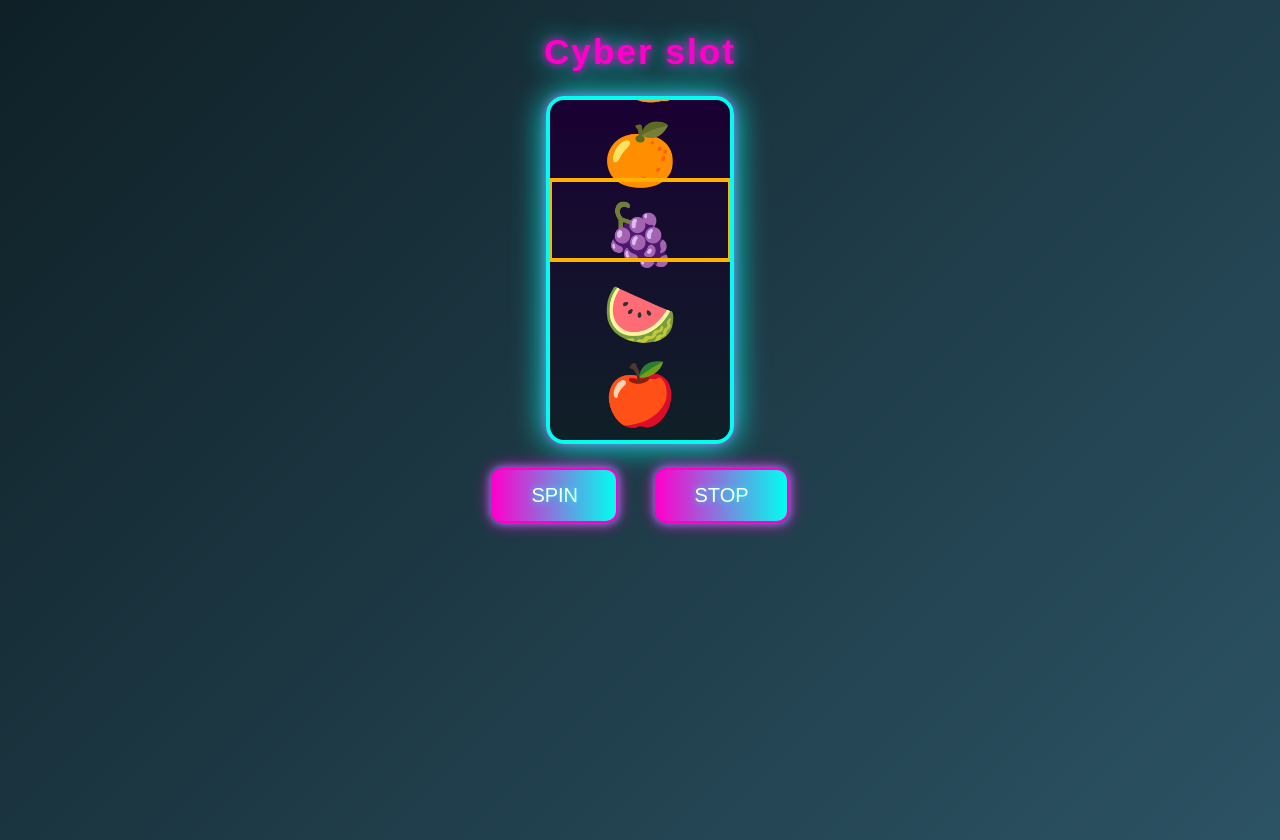
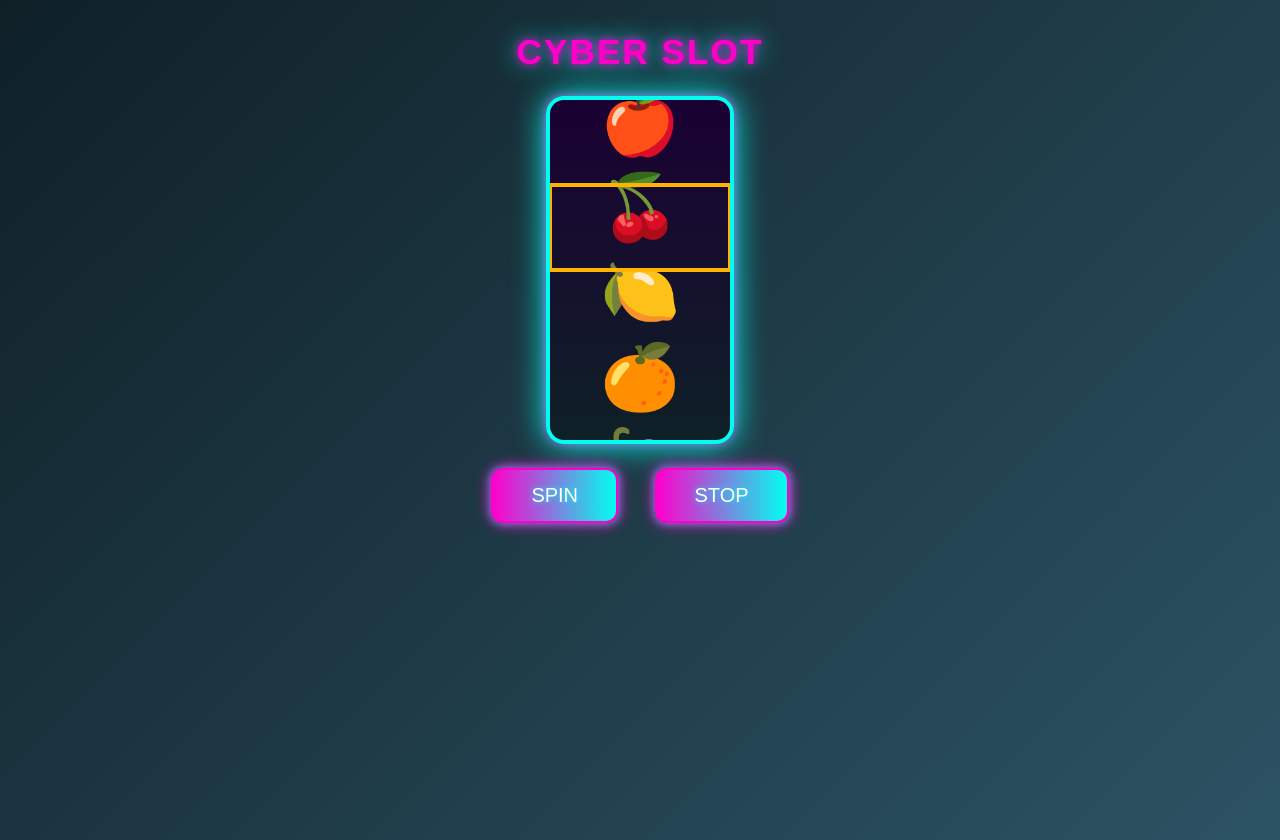
Before and after one commit to vkrysan/CyberSlot, a plain HTML site: page index.html in a window 1280 px wide. Both pictures are taken after a click on the button "SPIN". Drawn offline with Linux system fonts and the light colour scheme.

Commit message:
Добавлены favicon, рефакторинг под класс Reel, cyberpunk-стили

```diff
--- a/index.html
+++ b/index.html
@@ -2,11 +2,23 @@
 <html lang="ru">
   <head>
     <meta charset="UTF-8" />
-    <title>Cyber slot</title>
+    <title>CYBER SLOT</title>
     <link rel="stylesheet" href="style.css" />
+    <link
+      rel="icon"
+      type="image/png"
+      sizes="16x16"
+      href="assets/favicon-16.png"
+    />
+    <link
+      rel="icon"
+      type="image/png"
+      sizes="32x32"
+      href="assets/favicon-32.png"
+    />
   </head>
   <body>
-    <h1>Cyber slot</h1>
+    <h1>CYBER SLOT</h1>
     <canvas id="reel" width="120" height="320"></canvas>
     <div class="controls">
       <button id="spinBtn">SPIN</button>
--- a/reel.js
+++ b/reel.js
@@ -1,47 +1,206 @@
 document.addEventListener("DOMContentLoaded", () => {
-  const canvas = document.getElementById("reel");
-  const ctx = canvas.getContext("2d");
-  const spinBtn = document.getElementById("spinBtn");
-  const stopBtn = document.getElementById("stopBtn");
-  const resultDiv = document.getElementById("result");
+  const symbols = ["🍒", "🍋", "🍊", "🍇", "🍉", "🍎"];
+  const visibleCount = 4;
 
-  const symbols = ["🍒", "🍋", "🍊", "🍇", "🍉", "🍎"];
-  const symbolHeight = 80;
-  const visibleCount = 4;
-  const reelLength = symbols.length;
+  class Reel {
+    /**
+     * @param {HTMLCanvasElement} canvas - Canvas для отрисовки барабана
+     * @param {HTMLElement} resultDiv - Элемент для вывода результата
+     */
+    constructor(canvas, resultDiv) {
+      this.canvas = canvas;
+      this.ctx = canvas.getContext("2d");
+      this.resultDiv = resultDiv;
+      this.position = 0;
+      this.speed = 0;
+      this.spinning = false;
+      this.stopRequested = false;
+      this.deceleration = 0.15;
+      this.symbolHeight = 80;
+      this.targetSymbol = null;
+      this.scaleAnim = 1;
+      this.scaleDirection = 1;
+      this.scaleAnimating = false;
+      this.reelLength = symbols.length;
+      this.visibleCount = visibleCount;
+      this.spinAudio = new Audio("assets/spin.mp3");
+      this.stopAudio = new Audio("assets/stop.mp3");
+      this.spinAudio.loop = true;
+      this.resize();
+      window.addEventListener("resize", () => this.resize());
+      this.draw();
+    }
 
-  let position = 0; // текущая позиция барабана (в пикселях)
-  let speed = 0; // текущая скорость (пикс/кадр)
-  let spinning = false;
-  let animationFrame;
-  let stopRequested = false;
-  let deceleration = 0.15; // замедление
+    getSizes() {
+      let w = Math.min(window.innerWidth * 0.18, 180);
+      let h = Math.min(w * this.visibleCount, 340);
+      let symbolH = h / this.visibleCount;
+      return { w, h, symbolH };
+    }
 
-  // Звуки
-  let spinAudio = new Audio("assets/spin.mp3");
-  let stopAudio = new Audio("assets/stop.mp3");
-  spinAudio.loop = true;
+    resize() {
+      const { w, h, symbolH } = this.getSizes();
+      this.canvas.width = w;
+      this.canvas.height = h;
+      this.symbolHeight = symbolH;
+      this.draw();
+    }
 
-  // Адаптивные размеры
-  function getSizes() {
-    // Более компактные размеры
-    let w = Math.min(window.innerWidth * 0.18, 180);
-    let h = Math.min(w * visibleCount, 340);
-    let symbolH = h / visibleCount;
-    return { w, h, symbolH };
+    draw() {
+      const ctx = this.ctx;
+      ctx.clearRect(0, 0, this.canvas.width, this.canvas.height);
+      for (let i = -1; i < this.visibleCount + 1; i++) {
+        let symbolIndex =
+          Math.floor(this.position / this.symbolHeight + i) % this.reelLength;
+        if (symbolIndex < 0) symbolIndex += this.reelLength;
+        let y = i * this.symbolHeight - (this.position % this.symbolHeight);
+        ctx.save();
+        if (i === 1 && this.scaleAnimating) {
+          ctx.translate(this.canvas.width / 2, y + this.symbolHeight / 2);
+          ctx.scale(this.scaleAnim, this.scaleAnim);
+          ctx.shadowColor = "#ffd700";
+          ctx.shadowBlur = 30;
+          ctx.font = `${Math.round(this.symbolHeight * 0.75)}px serif`;
+          ctx.textAlign = "center";
+          ctx.textBaseline = "middle";
+          ctx.fillText(symbols[symbolIndex], 0, 0);
+          ctx.restore();
+          continue;
+        }
+        ctx.font = `${Math.round(this.symbolHeight * 0.75)}px serif`;
+        ctx.textAlign = "center";
+        ctx.textBaseline = "middle";
+        ctx.fillText(
+          symbols[symbolIndex],
+          this.canvas.width / 2,
+          y + this.symbolHeight / 2
+        );
+        ctx.restore();
+      }
+      ctx.strokeStyle = "#ffb300";
+      ctx.lineWidth = 4;
+      ctx.strokeRect(
+        0,
+        this.symbolHeight,
+        this.canvas.width,
+        this.symbolHeight
+      );
+    }
+
+    animate() {
+      this.position += this.speed;
+      if (this.position < 0)
+        this.position += this.reelLength * this.symbolHeight;
+      if (this.position >= this.reelLength * this.symbolHeight)
+        this.position -= this.reelLength * this.symbolHeight;
+      this.draw();
+      if (this.spinning) {
+        if (!this.stopRequested && this.speed < 24) {
+          this.speed += 0.7;
+          if (this.speed > 24) this.speed = 24;
+        }
+        if (this.stopRequested) {
+          if (this.targetSymbol) {
+            let centerIndex =
+              Math.floor(this.position / this.symbolHeight + 1) %
+              this.reelLength;
+            if (centerIndex < 0) centerIndex += this.reelLength;
+            let targetIndex = symbols.indexOf(this.targetSymbol);
+            let diff =
+              (targetIndex - centerIndex + this.reelLength) % this.reelLength;
+            let deltaPx =
+              diff * this.symbolHeight - (this.position % this.symbolHeight);
+            if (Math.abs(deltaPx) < 2 && this.speed < 2) {
+              this.speed = 0;
+              this.spinning = false;
+              this.showResult();
+              return;
+            }
+            if (this.speed > 2) {
+              this.speed -= this.deceleration;
+            } else {
+              this.speed = Math.max(0.7, this.speed - this.deceleration * 2);
+            }
+          } else {
+            if (this.speed > 2) {
+              this.speed -= this.deceleration;
+            } else {
+              let mod = this.position % this.symbolHeight;
+              if (mod < 2 || mod > this.symbolHeight - 2) {
+                this.speed = 0;
+                this.spinning = false;
+                this.showResult();
+                return;
+              }
+              this.speed = Math.max(0.7, this.speed - this.deceleration * 2);
+            }
+          }
+        }
+        requestAnimationFrame(() => this.animate());
+      }
+    }
+
+    animateScale() {
+      if (!this.scaleAnimating) return;
+      this.scaleAnim += 0.04 * this.scaleDirection;
+      if (this.scaleAnim > 1.18) this.scaleDirection = -1;
+      if (this.scaleAnim < 1.0) {
+        this.scaleAnim = 1.0;
+        this.scaleAnimating = false;
+        this.draw();
+        return;
+      }
+      this.draw();
+      requestAnimationFrame(() => this.animateScale());
+    }
+
+    showResult() {
+      this.position =
+        Math.round(this.position / this.symbolHeight) * this.symbolHeight;
+      let centerIndex =
+        Math.floor(this.position / this.symbolHeight + 1) % this.reelLength;
+      if (centerIndex < 0) centerIndex += this.reelLength;
+      this.draw();
+      this.spinAudio.pause();
+      this.spinAudio.currentTime = 0;
+      this.stopAudio.play();
+      this.scaleAnim = 1.0;
+      this.scaleDirection = 1;
+      this.scaleAnimating = true;
+      this.animateScale();
+      if (this.resultDiv) {
+        this.resultDiv.textContent = `Выпало: ${symbols[centerIndex]}`;
+        console.log(`Выпало: ${symbols[centerIndex]}`);
+      }
+    }
+
+    getResultSymbol() {
+      let centerIndex =
+        Math.floor(this.position / this.symbolHeight + 1) % this.reelLength;
+      if (centerIndex < 0) centerIndex += this.reelLength;
+      return symbols[centerIndex];
+    }
+
+    async spin() {
+      if (this.spinning) return;
+      this.spinning = true;
+      this.stopRequested = false;
+      this.speed = 2;
+      this.targetSymbol = null;
+      this.scaleAnimating = false;
+      if (this.resultDiv) this.resultDiv.textContent = "";
+      this.spinAudio.play();
+      this.animate();
+      const symbolFromServer = await fakeServerRequest();
+      this.targetSymbol = symbolFromServer;
+      this.stopRequested = true;
+    }
+
+    stop() {
+      if (this.spinning) this.stopRequested = true;
+    }
   }
 
-  function resizeCanvas() {
-    const { w, h, symbolH } = getSizes();
-    canvas.width = w;
-    canvas.height = h;
-    symbolHeight = symbolH;
-    drawReel();
-  }
-
-  window.addEventListener("resize", resizeCanvas);
-
-  // Имитация "сервера"
   function fakeServerRequest() {
     return new Promise((resolve) => {
       setTimeout(() => {
@@ -51,154 +210,13 @@ document.addEventListener("DOMContentLoaded", () => {
     });
   }
 
-  let targetSymbol = null;
-  let scaleAnim = 1;
-  let scaleDirection = 1;
-  let scaleAnimating = false;
+  const canvas = document.getElementById("reel");
+  const resultDiv = document.getElementById("result");
+  const spinBtn = document.getElementById("spinBtn");
+  const stopBtn = document.getElementById("stopBtn");
 
-  function drawReel() {
-    ctx.clearRect(0, 0, canvas.width, canvas.height);
-    for (let i = -1; i < visibleCount + 1; i++) {
-      let symbolIndex = Math.floor(position / symbolHeight + i) % reelLength;
-      if (symbolIndex < 0) symbolIndex += reelLength;
-      let y = i * symbolHeight - (position % symbolHeight);
-      ctx.save();
-      // scale и glow для центрального символа
-      if (i === 1 && scaleAnimating) {
-        ctx.translate(canvas.width / 2, y + symbolHeight / 2);
-        ctx.scale(scaleAnim, scaleAnim);
-        ctx.shadowColor = "#ffd700";
-        ctx.shadowBlur = 30;
-        ctx.font = `${Math.round(symbolHeight * 0.75)}px serif`;
-        ctx.textAlign = "center";
-        ctx.textBaseline = "middle";
-        ctx.fillText(symbols[symbolIndex], 0, 0);
-        ctx.restore();
-        continue;
-      }
-      ctx.font = `${Math.round(symbolHeight * 0.75)}px serif`;
-      ctx.textAlign = "center";
-      ctx.textBaseline = "middle";
-      ctx.fillText(
-        symbols[symbolIndex],
-        canvas.width / 2,
-        y + symbolHeight / 2
-      );
-      ctx.restore();
-    }
-    // рамка
-    ctx.strokeStyle = "#ffb300";
-    ctx.lineWidth = 4;
-    ctx.strokeRect(0, symbolHeight, canvas.width, symbolHeight);
-  }
+  const reel = new Reel(canvas, resultDiv);
 
-  function animate() {
-    position += speed;
-    if (position < 0) position += reelLength * symbolHeight;
-    if (position >= reelLength * symbolHeight)
-      position -= reelLength * symbolHeight;
-
-    drawReel();
-
-    if (spinning) {
-      if (!stopRequested && speed < 24) {
-        speed += 0.7;
-        if (speed > 24) speed = 24;
-      }
-      if (stopRequested) {
-        // если есть целевой символ, замедляем и ловим его
-        if (targetSymbol) {
-          let centerIndex =
-            Math.floor(position / symbolHeight + 1) % reelLength;
-          if (centerIndex < 0) centerIndex += reelLength;
-          let targetIndex = symbols.indexOf(targetSymbol);
-          let diff = (targetIndex - centerIndex + reelLength) % reelLength;
-          let deltaPx = diff * symbolHeight - (position % symbolHeight);
-
-          // Если мы почти на нужной позиции и скорость маленькая — останавливаем
-          if (Math.abs(deltaPx) < 2 && speed < 2) {
-            speed = 0;
-            spinning = false;
-            showResult();
-            return;
-          }
-
-          // Если близко к цели — плавно замедляем
-          if (speed > 2) {
-            speed -= deceleration;
-          } else {
-            speed = Math.max(0.7, speed - deceleration * 2);
-          }
-        } else {
-          // fallback: обычное замедление
-          if (speed > 2) {
-            speed -= deceleration;
-          } else {
-            let mod = position % symbolHeight;
-            if (mod < 2 || mod > symbolHeight - 2) {
-              speed = 0;
-              spinning = false;
-              showResult();
-              return;
-            }
-            speed = Math.max(0.7, speed - deceleration * 2);
-          }
-        }
-      }
-      animationFrame = requestAnimationFrame(animate);
-    }
-  }
-
-  function showResult() {
-    position = Math.round(position / symbolHeight) * symbolHeight;
-    let centerIndex = Math.floor(position / symbolHeight + 1) % reelLength;
-    if (centerIndex < 0) centerIndex += reelLength;
-    drawReel();
-    resultDiv.textContent = `Выпало: ${symbols[centerIndex]}`;
-    console.log(`Выпало: ${symbols[centerIndex]}`);
-    spinAudio.pause();
-    spinAudio.currentTime = 0;
-    stopAudio.play();
-    // scale-анимация
-    scaleAnim = 1.0;
-    scaleDirection = 1;
-    scaleAnimating = true;
-    animateScale();
-  }
-
-  function animateScale() {
-    if (!scaleAnimating) return;
-    scaleAnim += 0.04 * scaleDirection;
-    if (scaleAnim > 1.18) scaleDirection = -1;
-    if (scaleAnim < 1.0) {
-      scaleAnim = 1.0;
-      scaleAnimating = false;
-      drawReel();
-      return;
-    }
-    drawReel();
-    requestAnimationFrame(animateScale);
-  }
-
-  spinBtn.onclick = async () => {
-    if (spinning) return;
-    spinning = true;
-    stopRequested = false;
-    speed = 2;
-    resultDiv.textContent = "";
-    targetSymbol = null;
-    spinAudio.play();
-    animate();
-    // "запрос" к серверу
-    const symbolFromServer = await fakeServerRequest();
-    targetSymbol = symbolFromServer;
-    stopRequested = true;
-  };
-
-  stopBtn.onclick = () => {
-    if (spinning) stopRequested = true;
-  };
-
-  // начальный рендер
-  resizeCanvas();
+  spinBtn.onclick = () => reel.spin();
+  stopBtn.onclick = () => reel.stop();
 });
```
Also changed, not shown: assets/favicon-16.png (added), assets/favicon-32.png (added).
